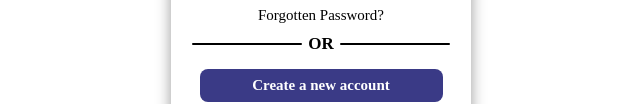
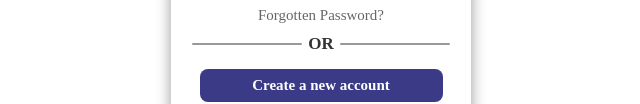
Before and after one commit to SyntaxAdil/myLoginForm, a plain HTML site: page index.html in a window 1280 px wide. Shown: the part 450-554 px from the top of the page, without its empty margins (319-959 px from the left). Drawn offline with Linux system fonts and the light colour scheme.

Commit message:
Modified

```diff
--- a/style.css
+++ b/style.css
@@ -3,6 +3,7 @@
     padding: 0;
     box-sizing: border-box;
     font-family: 'Times New Roman', Times, serif;
+    transition: all 0.3s ease;
 }
 body{
     display: flex;
@@ -45,7 +46,11 @@ input:focus{
     text-decoration: none;
     color: black;
     font-size: 15px;
+    color:rgba(0,0,0,0.6);
 
+}
+#forgetPass a:hover{
+    color: black;
 }
 button{
     width: 100%;
@@ -84,14 +89,15 @@ p{
     display: flex;
     align-items: center;
     font-weight: bolder;
+    color:rgba(0,0,0,0.8);
 }
 .or_container::before,
 .or_container::after{
     content: "";
+    background-color:rgba(0,0,0,0.4);
     flex: 1;
     margin: 0 6px;
     height: 2px;
-    background-color: black;
     border-radius: 5px;
 
 }
```
